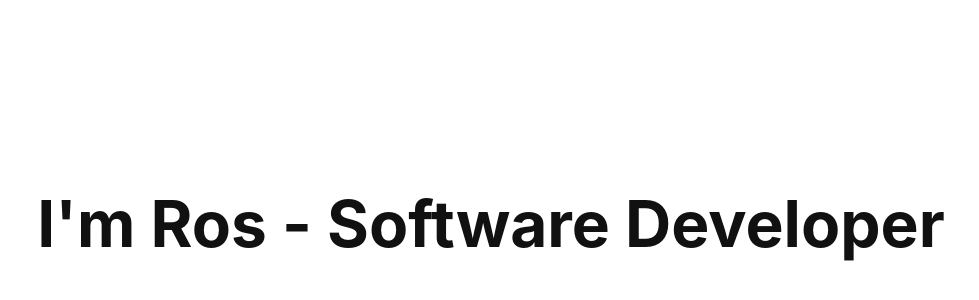
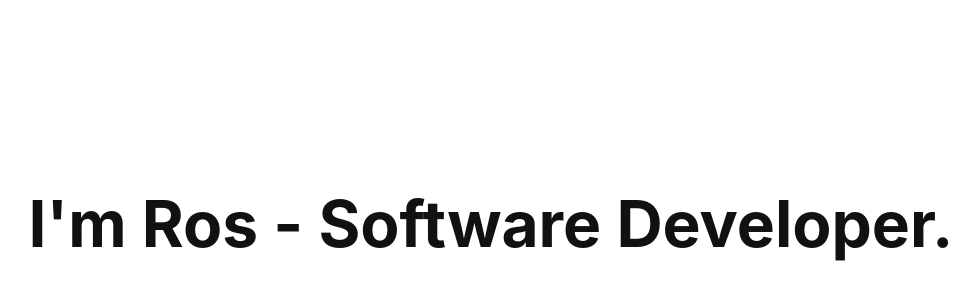
Before and after one commit to avgust13/pavloff-dev, a Next.js app: page / in a window 1280 px wide. Shown: the part 176-476 px from the top of the page, without its empty margins (149-1128 px from the left). Built offline with nearby package versions, Linux system fonts and the light colour scheme.

Commit message:
test added dot

```diff
--- a/pages/index.tsx
+++ b/pages/index.tsx
@@ -18,7 +18,7 @@ export default function Home() {
       </Head>
       <Main>
         <Title>
-          I'm Ros - Software Developer
+          I'm Ros - Software Developer.
         </Title>
 
         {/* <Description>
```
Also changed, not shown: 2 other files (tests, documents, lock files or other folders).
